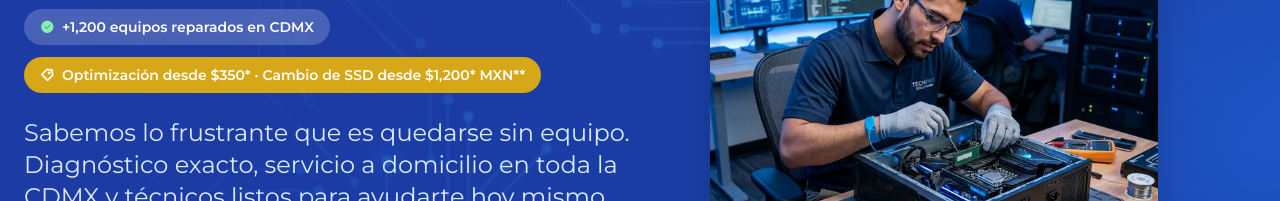
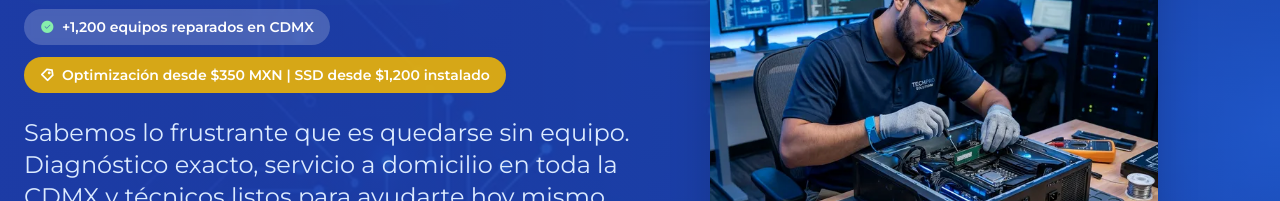
Before and after one commit to Panchi3000/Reparaciones-G-Garcia, a website: page index.html in a window 1280 px wide. Shown: the part 507-708 px from the top of the page. Drawn offline with nearby package versions, Linux system fonts and the light colour scheme.

Commit message:
Update index.html

```diff
--- a/index.html
+++ b/index.html
@@ -482,7 +482,7 @@
                         <span
                             class="inline-flex items-center bg-yellow-500/90 text-white px-4 py-2 rounded-full text-sm font-semibold">
                             <i class="ri-price-tag-3-line mr-2" aria-hidden="true"></i>
-                            Optimización desde $350* · Cambio de SSD desde $1,200* MXN**
+                            Optimización desde $350 MXN | SSD desde $1,200 instalado
                         </span>
                     </div>
                     <p class="text-xl md:text-2xl mb-8 text-blue-100 font-montserrat">
```
